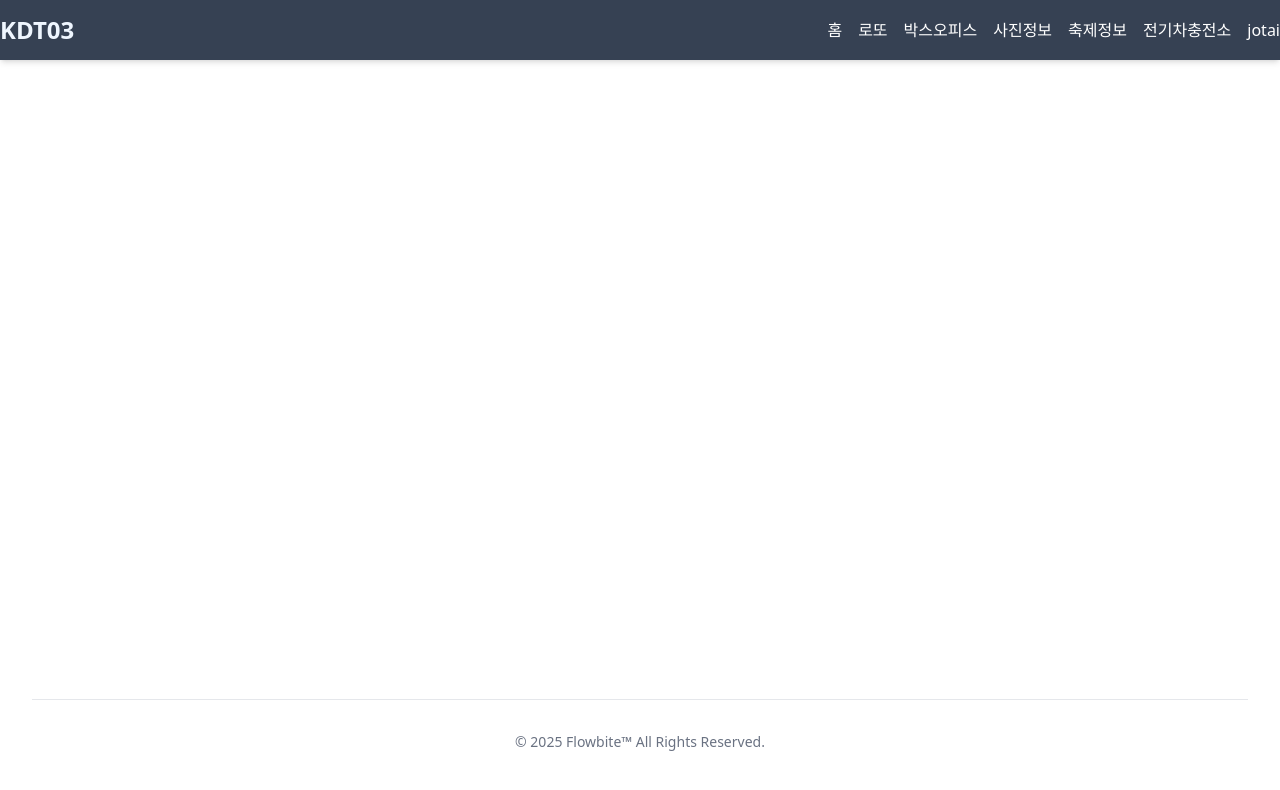
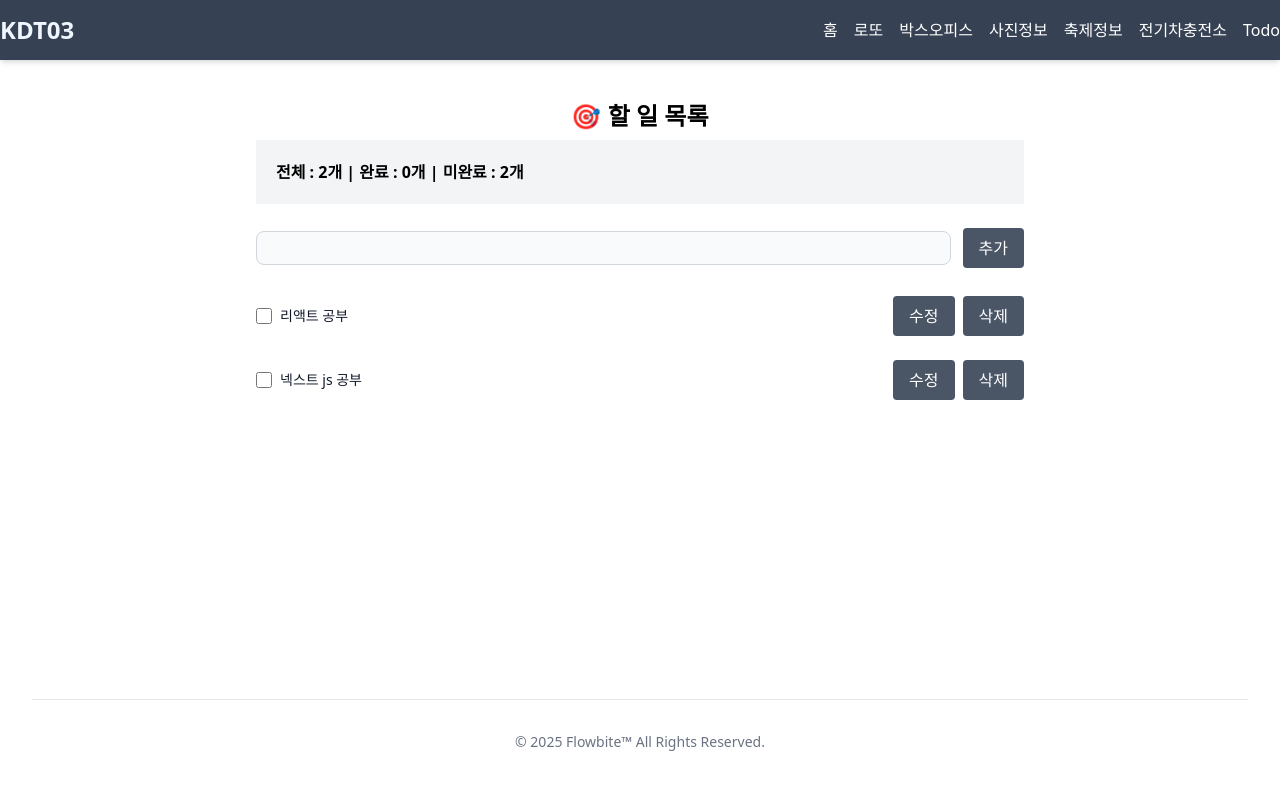
Before and after one commit to guswlrla/kdt-react-2025, a React (Vite) app: page /todolist in a window 1280 px wide. Shown: the top 790 px of the page. Built offline with nearby package versions, Linux system fonts and the light colour scheme.

Commit message:
todolist

```diff
--- /dev/null
+++ b/src/18/TodoInput.jsx
@@ -0,0 +1,31 @@
+import { useRef } from "react";
+import TailButton from "../components/TailButton";
+import { useSetAtom } from "jotai";
+import { todosAtom } from "./atomsTodo";
+
+export default function TodoInput() {
+  const setTodos = useSetAtom(todosAtom);
+
+  const todoRef = useRef("");
+  const handleAdd = () => {
+      if (todoRef.current.value == "") {
+        alert("할 일을 입력해주세요.");
+        return;
+      }
+
+      const newItem = {
+        id : Date.now(),
+        text: todoRef.current.value,
+        completed: false
+      }
+
+      setTodos( prev => [...prev , newItem]);
+      todoRef.current.value = "";
+  }
+  return (
+    <div className="w-full max-w-3xl flex justify-center items-center my-4">
+      <input type="text" ref={todoRef} className="flex-1 p-2 text-gray-900 border border-gray-300 rounded-lg bg-gray-50 text-xs mr-3" />
+      <TailButton color="gray" caption="추가" onHandle={handleAdd} />
+    </div>
+  )
+}
--- /dev/null
+++ b/src/18/TodoItem.jsx
@@ -0,0 +1,31 @@
+import { useSetAtom } from 'jotai'
+import TailButton from '../components/TailButton'
+import { todosAtom } from './atomsTodo'
+import { useState } from 'react';
+
+export default function TodoItem({todoItem}) {
+  const setTodos = useSetAtom(todosAtom);
+  const [isEdit, setIsEdit] = useState(false);
+  const [editText, setEditText] = useState(todoItem.text);
+
+  const handleDel = () => {
+    setTodos(prev => prev.filter(item => item.id != todoItem.id))
+  }
+  const handleToggle = () => {
+    setTodos(prev => prev.map(t => t.id == todoItem.id ? {...t, completed : !todoItem.completed} : t));
+  }
+  const handleCancel = () => {
+    setIsEdit(false);
+  }
+  const handleSave = () => {
+    setTodos(prev => prev.map(t => t.id == todoItem.id ? {...t, text : editText} : t));
+    setIsEdit(false);
+  }
+  return (
+  <div className='w-full max-w-3xl flex justify-center items-center my-3'>
+    <input type="checkbox" checked={todoItem.completed} onChange={handleToggle} disabled={isEdit} className="w-4 h-4 bg-gray-100 border-gray-300 rounded-sm " />
+      {isEdit ? <input type='text' value={editText} onChange={e => setEditText(e.target.value)} className="flex-1 border border-gray-300 rounded-sm text-sm p-2 mx-2 font-medium text-gray-900 mr-3" /> : <span className={`flex-1 p-2 text-sm font-medium text-gray-900 mr-3 ${todoItem.completed ? "line-through" : ""}`}>{todoItem.text}</span>}
+      {isEdit ? (<div className="flex space-x-2"><TailButton color="gray" caption="저장" onHandle={handleSave} /><TailButton color="gray" caption="취소" onHandle={handleCancel}/></div>) : (<div className="flex space-x-2"><TailButton color="gray" caption="수정" onHandle={() => setIsEdit(true)}/><TailButton color="gray" caption="삭제" onHandle={handleDel} /></div>)}
+  </div>
+  )
+}
--- /dev/null
+++ b/src/18/TodoList.jsx
@@ -0,0 +1,19 @@
+import TodoInput from './TodoInput'
+import TodoItem from './TodoItem'
+import { useAtomValue } from 'jotai'
+import { todosAtom, completedAtom, inCompletedAtom } from './atomsTodo'
+
+export default function TodoList() {
+  const todos = useAtomValue(todosAtom);
+  const completed = useAtomValue(completedAtom);
+  const incompleted = useAtomValue(inCompletedAtom);
+//   console.log(todos);
+  return (
+    <div className='w-full flex flex-col justify-start items-center'>
+      <h1 className='w-full max-w-3xl text-2xl font-bold text-center mt-10'>🎯 할 일 목록</h1>
+      <div className='w-full max-w-3xl bg-gray-100 p-5 my-2 font-bold'>전체 : {todos.length}개 | 완료 : {completed}개 | 미완료 : {incompleted}개 </div>
+      <TodoInput />
+      {todos.map(i => <TodoItem key={i.id} todoItem={i}/>)}
+    </div>
+  )
+}
--- /dev/null
+++ b/src/18/atomsTodo.js
@@ -0,0 +1,18 @@
+import { atom } from 'jotai';
+
+export const todosAtom = atom([
+    {id : "1", text: '리액트 공부', completed: false},
+    {id : "2", text: '넥스트 js 공부', completed: false}
+]);
+
+export const completedAtom = atom((get) => {
+    const todos = get(todosAtom); // todosAtom의 값을 갖고옴
+
+    return todos.filter(todo => todo.completed).length;
+});
+
+export const inCompletedAtom = atom((get) => {
+    const todos = get(todosAtom); // todosAtom의 값을 갖고옴
+
+    return todos.filter(todo => !todo.completed).length;
+});
--- a/src/App.jsx
+++ b/src/App.jsx
@@ -20,6 +20,7 @@ import FestivalContents from './14_2/FestivalContents'
 import ChargeInfo from './16/ChargeInfo'
 import ChargeDetail from './16/ChargeDetail'
 import JotaiCnt from './17/JotaiCnt'
+import TodoList from './18/TodoList'
 
 /*
 * 컴포넌트의 확장자는 jsx
@@ -47,7 +48,8 @@ function App() {
             <Route path='/festival/contents' element={<FestivalContents />} />
             <Route path='/charge' element={<ChargeInfo />} />
             <Route path='/charge/detail' element={<ChargeDetail />} />
-            <Route path='/jotai' element={<JotaiCnt />} />
+            {/* <Route path='/jotai' element={<JotaiCnt />} /> */}
+            <Route path='/todolist' element={<TodoList />} />
           </Routes>
           {/* <FoodMain /> */}
           {/* <MyEffect /> */}
--- a/src/components/Header.jsx
+++ b/src/components/Header.jsx
@@ -25,7 +25,7 @@ export default function Header() {
             <Link to='/charge' className='hover:text-lg'>전기차충전소</Link>
           </li>
           <li>
-            <Link to='/jotai' className='hover:text-lg'>jotai</Link>
+            <Link to='/todolist' className='hover:text-lg'>Todo</Link>
           </li>
         </ul>
       </nav>
```
